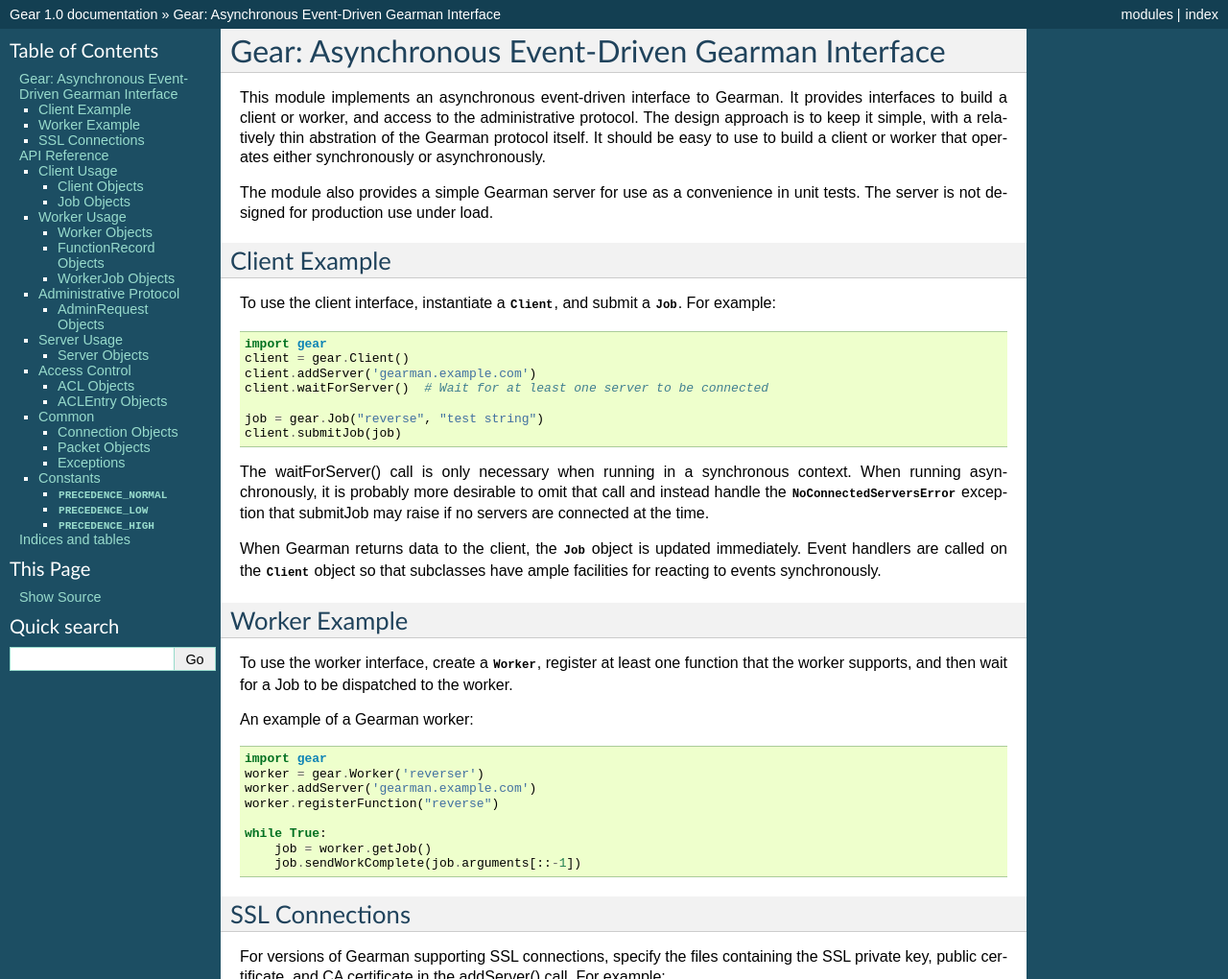
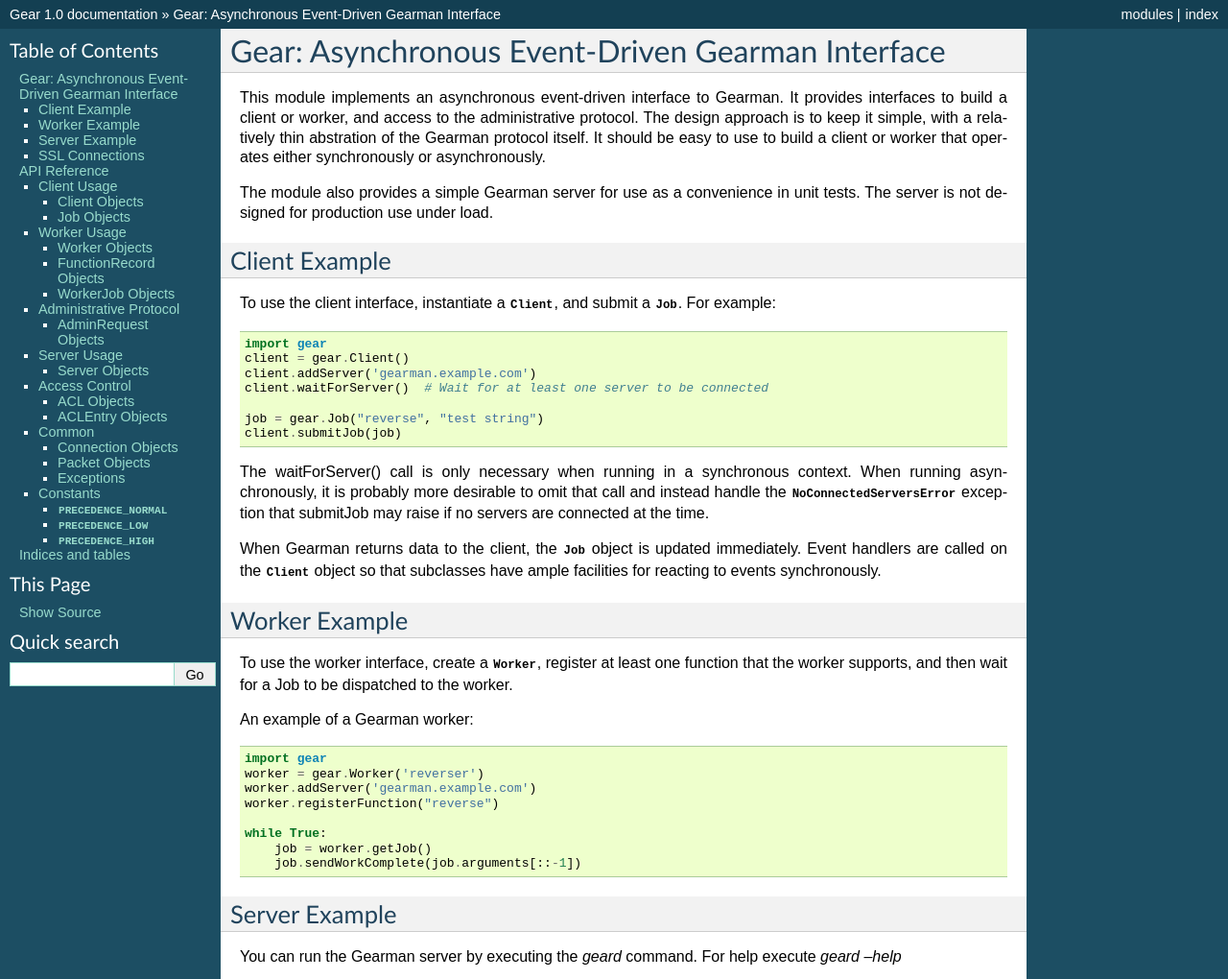
Before and after one commit to openstack-infra/gear, a Sphinx documentation site: the page built from doc/source/index.rst, in a window 1280 px wide and 1400 px high, cut to the strip 0-1020 px from the top of the window. Shown: the whole strip at 96% size. Built offline with Sphinx 7.4.7, drawn with Linux system fonts in a browser that asks for light colours.

Commit message:
doc update: move the server usage info
Created a server example section and moved the the server usage info there.

Change-Id: I43457cc36c54a7dc5dab3083d1d858e5c5c88fba

```diff
--- a/doc/source/index.rst
+++ b/doc/source/index.rst
@@ -56,6 +56,14 @@
     while True:
         job = worker.getJob()
         job.sendWorkComplete(job.arguments[::-1])
+
+Server Example
+--------------
+
+You can run the Gearman server by executing the `geard` command.  For help
+execute `geard --help`
+
+.. program-output:: geard --help
 
 SSL Connections
 ---------------
```
Also changed, not shown: other parts of doc/source/index.rst (+0 -1 lines).
